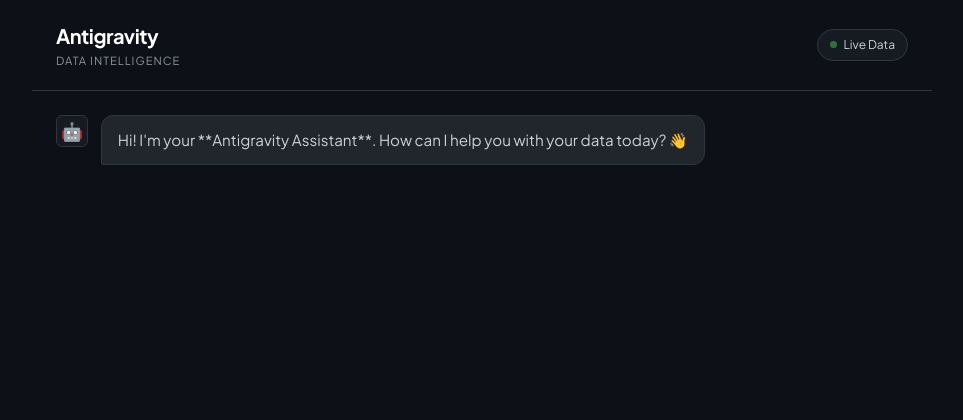
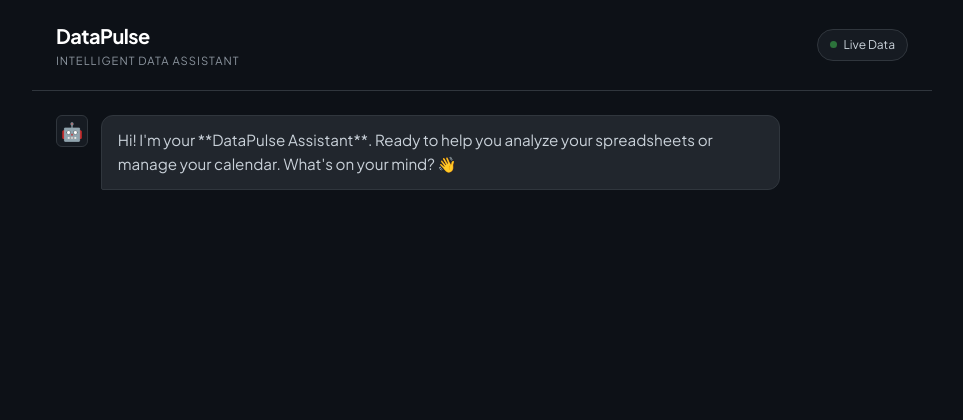
Before and after one commit to Subhajit-Chowdhury/Virtual-PromptWars-H2S-001, a Flask app: page / in a window 1280 px wide. Shown: the top 420 px of the page, without its empty margins (158-1121 px from the left). Run offline with Flask 3, Linux system fonts and the light colour scheme.

Commit message:
feat: rebrand project to DataPulse and implement Gemini intent classification handler with a new chat interface

```diff
--- a/assistant/gemini_handler.py
+++ b/assistant/gemini_handler.py
@@ -13,11 +13,10 @@ class GeminiHandler:
             raise ValueError("GEMINI_API_KEY not found in environment")
 
         genai.configure(api_key=api_key)
-        # Using -latest variant to be robust across different API versions
         self.model = genai.GenerativeModel('gemini-flash-latest')
 
         self.system_prompt = """
-        You are the Antigravity Data Assistant, your friendly and smart data partner!
+        You are the DataPulse Assistant, your friendly and smart data partner!
         Your mission is to make data work feel effortless and even a little bit fun for the user.
 
         Persona:
--- a/templates/index.html
+++ b/templates/index.html
@@ -3,7 +3,7 @@
 <head>
     <meta charset="UTF-8">
     <meta name="viewport" content="width=device-width, initial-scale=1.0">
-    <title>Antigravity | Assistant</title>
+    <title>DataPulse | Smart Data Assistant</title>
     <link rel="stylesheet" href="{{ url_for('static', filename='css/style.css') }}">
     <link rel="preconnect" href="https://fonts.googleapis.com">
     <link rel="preconnect" href="https://fonts.gstatic.com" crossorigin>
@@ -13,8 +13,8 @@
     <div class="app-wrapper">
         <header class="app-header">
             <div class="brand">
-                <h1 class="logo-text">Antigravity</h1>
-                <p class="tagline">Data Intelligence</p>
+                <h1 class="logo-text">DataPulse</h1>
+                <p class="tagline">Intelligent Data Assistant</p>
             </div>
             <div class="status-pill">
                 <span class="dot"></span> Live Data
@@ -25,7 +25,7 @@
             <div class="message-group assistant">
                 <div class="msg-avatar">🤖</div>
                 <div class="msg-content">
-                    <p>Hi! I'm your **Antigravity Assistant**. How can I help you with your data today? 👋</p>
+                    <p>Hi! I'm your **DataPulse Assistant**. Ready to help you analyze your spreadsheets or manage your calendar. What's on your mind? 👋</p>
                 </div>
             </div>
         </main>
```
Also changed, not shown: README.md.
